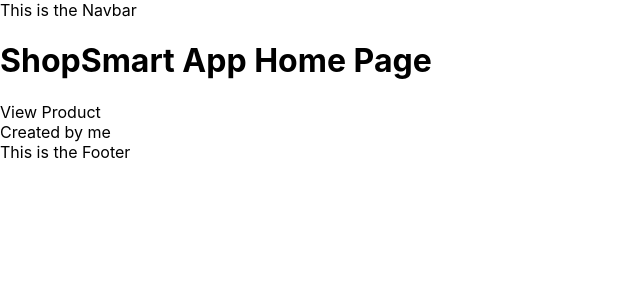
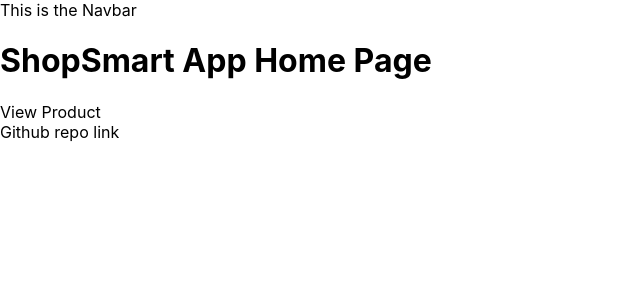
Before and after one commit to Cosze/shop-smart, a Next.js app: page / in a window 1280 px wide. Shown: the top 300 px of the page, without its empty margins (0-640 px from the left). Built offline with nearby package versions, Linux system fonts and the light colour scheme.

Commit message:
Added github repo link to footer

```diff
--- a/components/footer.js
+++ b/components/footer.js
@@ -1,3 +1,3 @@
 export default function footer() {
-  return <footer>This is the Footer</footer>;
+  return <footer>Github repo <a href='https://github.com/Cosze/shop-smart'>link</a></footer>;
 };
--- a/pages/index.js
+++ b/pages/index.js
@@ -18,10 +18,6 @@
           </Link>
         </div>
       </main>
-
-      <footer>
-        Created by <a href='https://github.com/Cosze'>me</a>
-      </footer>
     </div>
   )
 };
```
